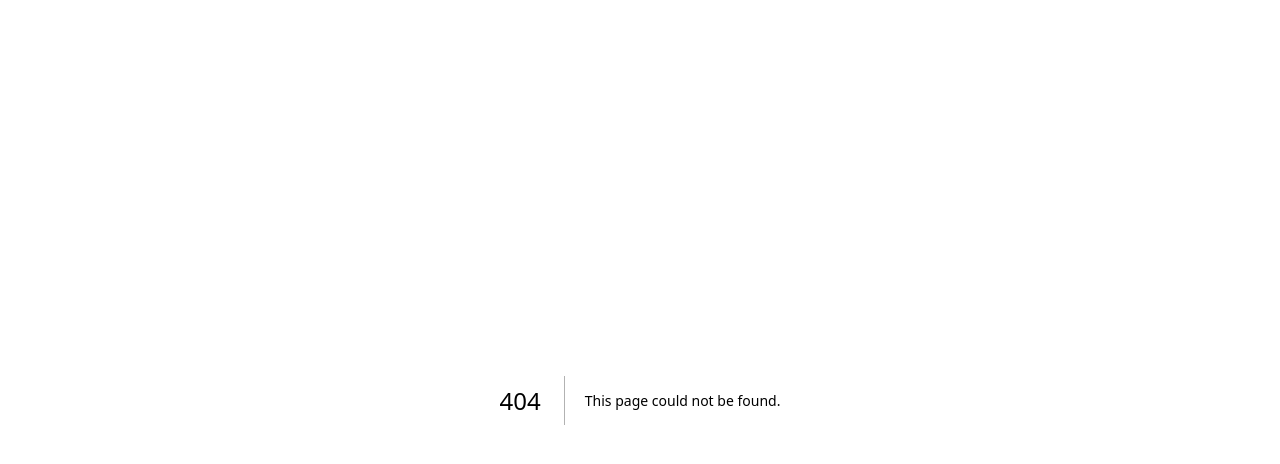
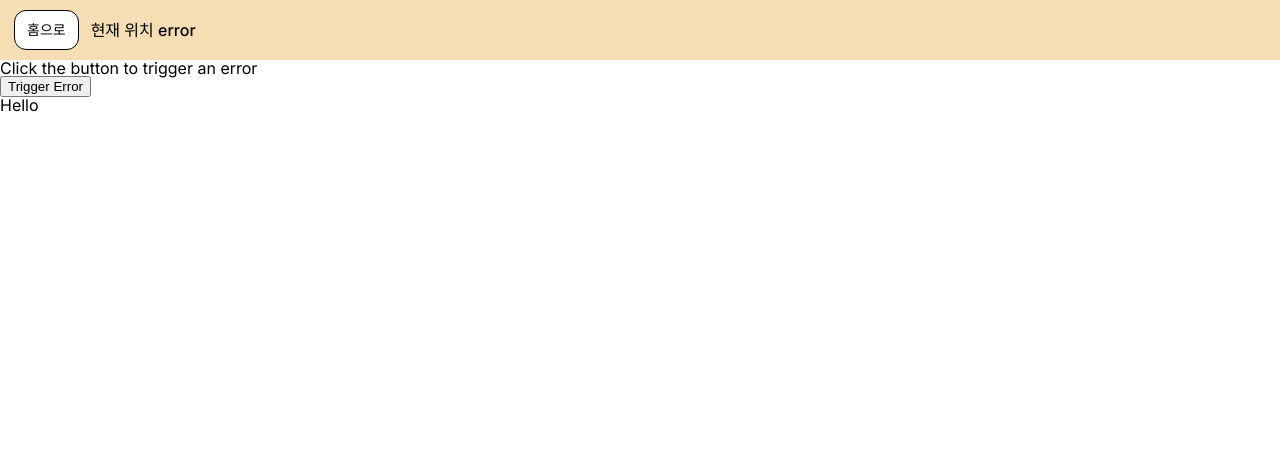
Before and after one commit to YDP-SPLOUNGE-CLUB/Next-Docs-Tutorial, a Next.js app: page /jks/error in a window 1280 px wide. Before the commit this address had no page. Shown: the top 464 px of the page. Built offline with nearby package versions, Linux system fonts and the light colour scheme.

Commit message:
Error Page

```diff
--- /dev/null
+++ b/src/app/jks/error/page.tsx
@@ -0,0 +1,13 @@
+import React from 'react';
+import ErrorTrigger from "@/component/JKS/misc/ErrorTrigger/ErrorTrigger";
+
+const ErrorPage = () => {
+  return (
+    <div>
+      <ErrorTrigger/>
+      Hello
+    </div>
+  )
+}
+
+export default ErrorPage
--- /dev/null
+++ b/src/component/JKS/misc/ErrorTrigger/ErrorTrigger.tsx
@@ -0,0 +1,21 @@
+'use client';
+
+import React, { useState } from 'react';
+
+const ErrorTrigger = () => {
+  const [shouldThrow, setShouldThrow] = useState(false);
+
+  if (shouldThrow) {
+    // 일부러 에러 발생
+    throw new Error('This is a simulated error.');
+  }
+
+  return (
+    <div>
+      <h1>Click the button to trigger an error</h1>
+      <button onClick={() => setShouldThrow(true)}>Trigger Error</button>
+    </div>
+  );
+};
+
+export default ErrorTrigger;
```
Also changed, not shown: src/app/jks/error/error.tsx (added, +30 -0 lines).
